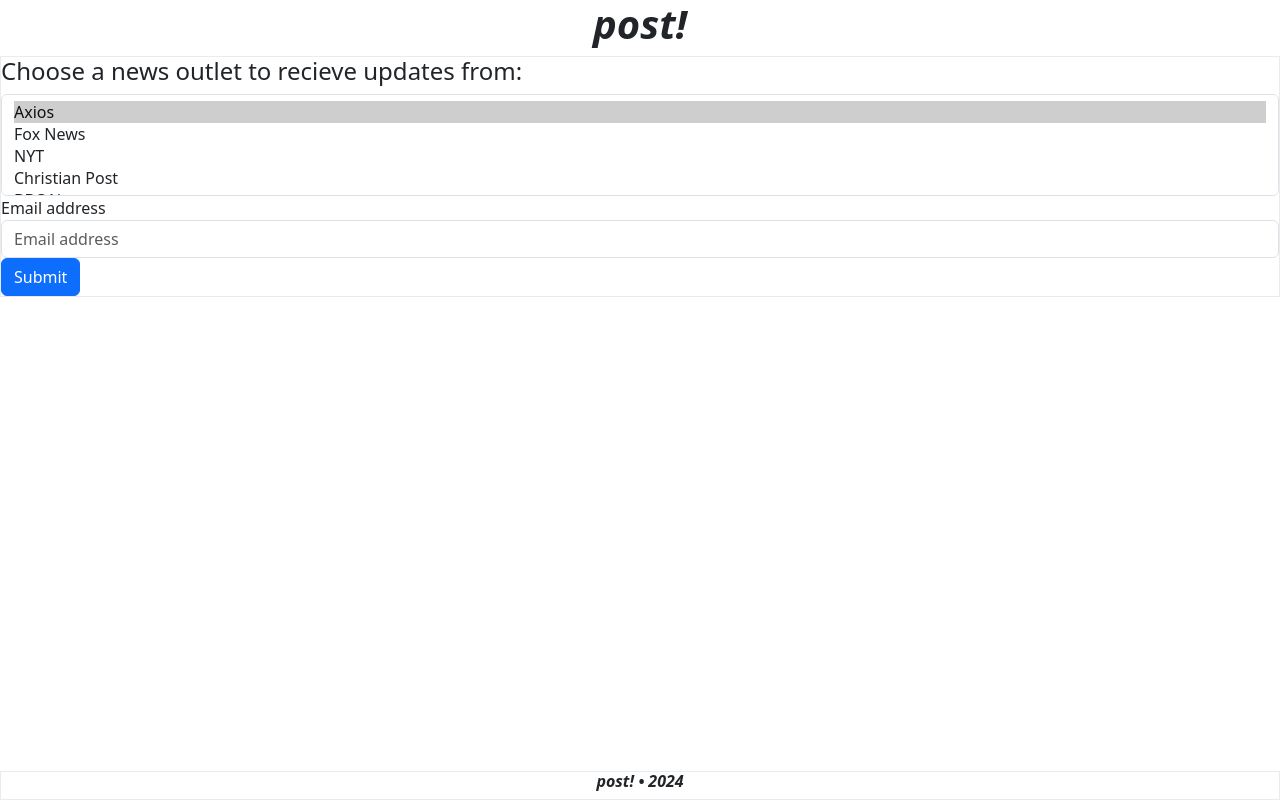
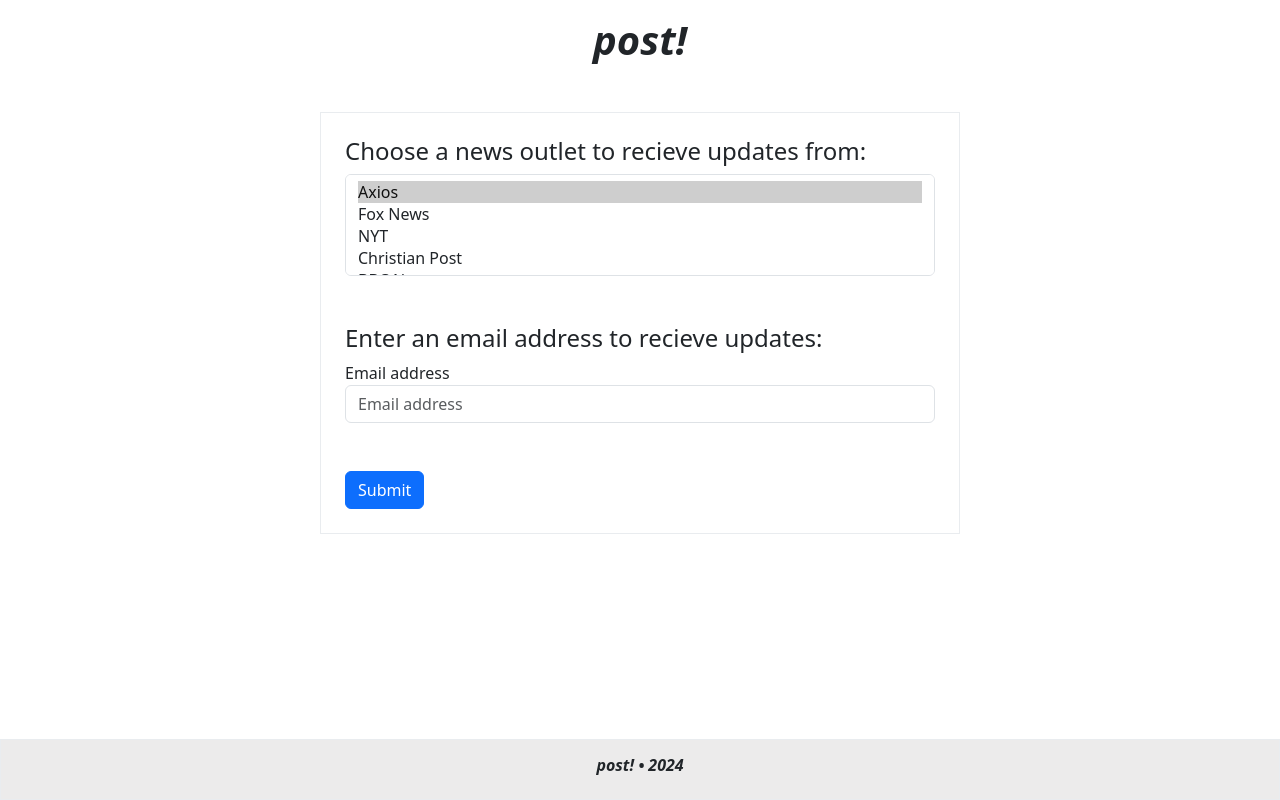
Before and after one commit to bchan9803/post, a React (Vite) app: page / in a window 1280 px wide. Built offline with nearby package versions, Linux system fonts and the light colour scheme.

Commit message:
Cleaned some stuff

```diff
--- a/src/App.tsx
+++ b/src/App.tsx
@@ -1,4 +1,6 @@
 import './index.css'
+import './components/components.css'
+
 import { Link, Route, Routes } from 'react-router-dom'
 // components
 import Home from './pages/Home'
--- a/src/components/EmailInputField.tsx
+++ b/src/components/EmailInputField.tsx
@@ -1,6 +1,6 @@
 const EmailInputField = () => {
   return (
-    <div>
+    <div className='mb-5'>
       <label htmlFor="email-input-field">Email address</label>
       <input type="email" className='form-control' id='email-input-field' placeholder='Email address' />
     </div>
--- a/src/components/Footer.tsx
+++ b/src/components/Footer.tsx
@@ -1,6 +1,6 @@
 const Footer = () => {
   return (
-    <div className='fixed-bottom border border-light-subtle'>
+    <div className='fixed-bottom border border-light-subtle p-3 footer'>
       <h6 className='text-center fst-italic fw-bold'>post! • 2024</h6>
     </div>
   )
--- a/src/components/Header.tsx
+++ b/src/components/Header.tsx
@@ -1,8 +1,6 @@
 const Header = () => {
   return (
-    <div>
-      <h1 className='text-center fst-italic fw-bold'>post!</h1>
-    </div>
+    <h1 className='text-center fst-italic fw-bold mt-3 mb-5'>post!</h1>
   )
 }
 
--- a/src/components/NewsOutletInputField.tsx
+++ b/src/components/NewsOutletInputField.tsx
@@ -1,6 +1,6 @@
 const NewsOutletInputField = () => {
   return (
-    <select className='form-select' multiple aria-label='Multiple select news outlet'>
+    <select className='form-select mb-5' multiple aria-label='Multiple select news outlet'>
       <option selected value="Axios">Axios</option>
       <option value="Fox News">Fox News</option>
       <option value="NYT">NYT</option>
--- a/src/components/SubmitBtn.tsx
+++ b/src/components/SubmitBtn.tsx
@@ -1,7 +1,10 @@
+const ConfirmRequest = () => {
+  alert("Email updates have been activated.")
+}
+
 const SubmitBtn = () => {
   return (
-    <button type='button' class='btn btn-primary'>Submit</button>
+    <button type='button' class='btn btn-primary' onClick={ConfirmRequest}>Submit</button>
   )
 }
-
 export default SubmitBtn
--- /dev/null
+++ b/src/components/components.css
@@ -0,0 +1,4 @@
+/* for Footer */
+.footer {
+  background-color: #ecebeb;
+}
--- a/src/pages/Home.tsx
+++ b/src/pages/Home.tsx
@@ -7,9 +7,10 @@ const Home = () => {
   return (
     <>
       <Header />
-      <div className='border border-light-subtle'>
+      <div className='border border-light-subtle w-50 my-0 mx-auto p-4'>
         <h3 className='fs-4'>Choose a news outlet to recieve updates from: </h3>
         <NewsOutletInputField />
+        <h3 className='fs-4'>Enter an email address to recieve updates: </h3>
         <EmailInputField />
         <SubmitBtn />
       </div>
```
Also changed, not shown: 1 other file (tests, documents, lock files or other folders).
